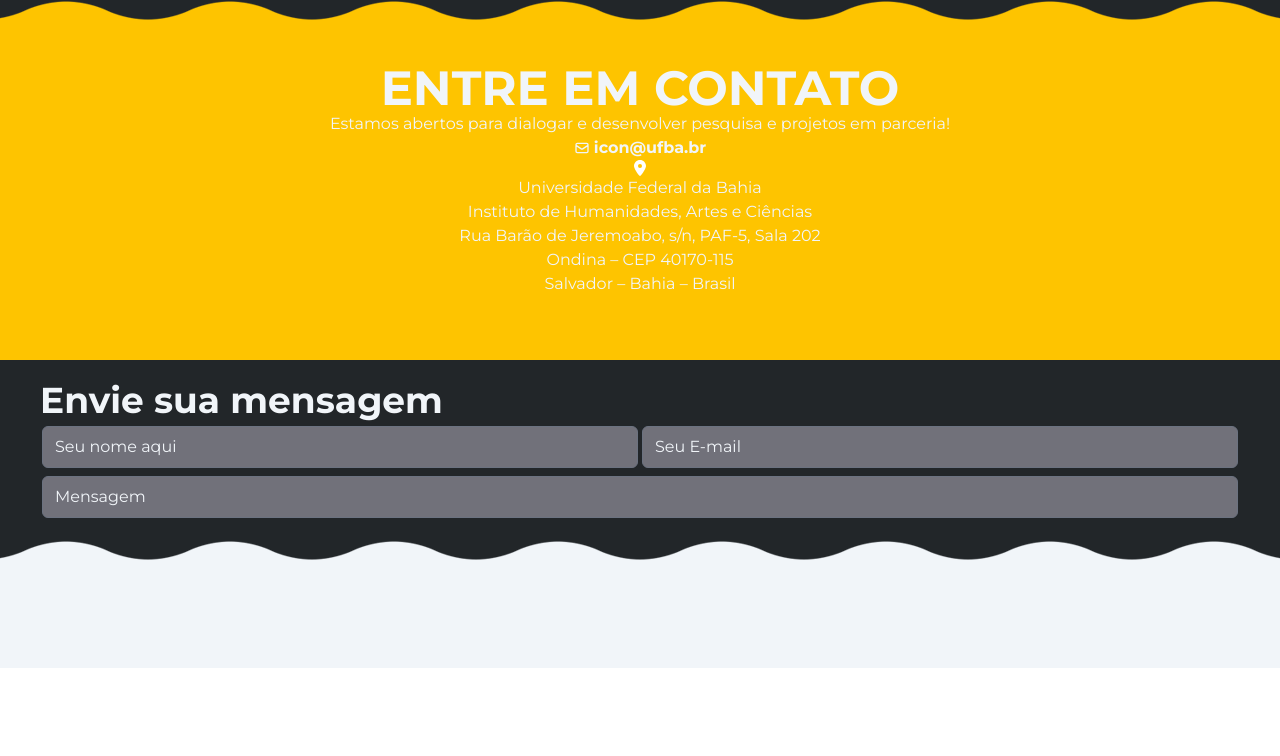
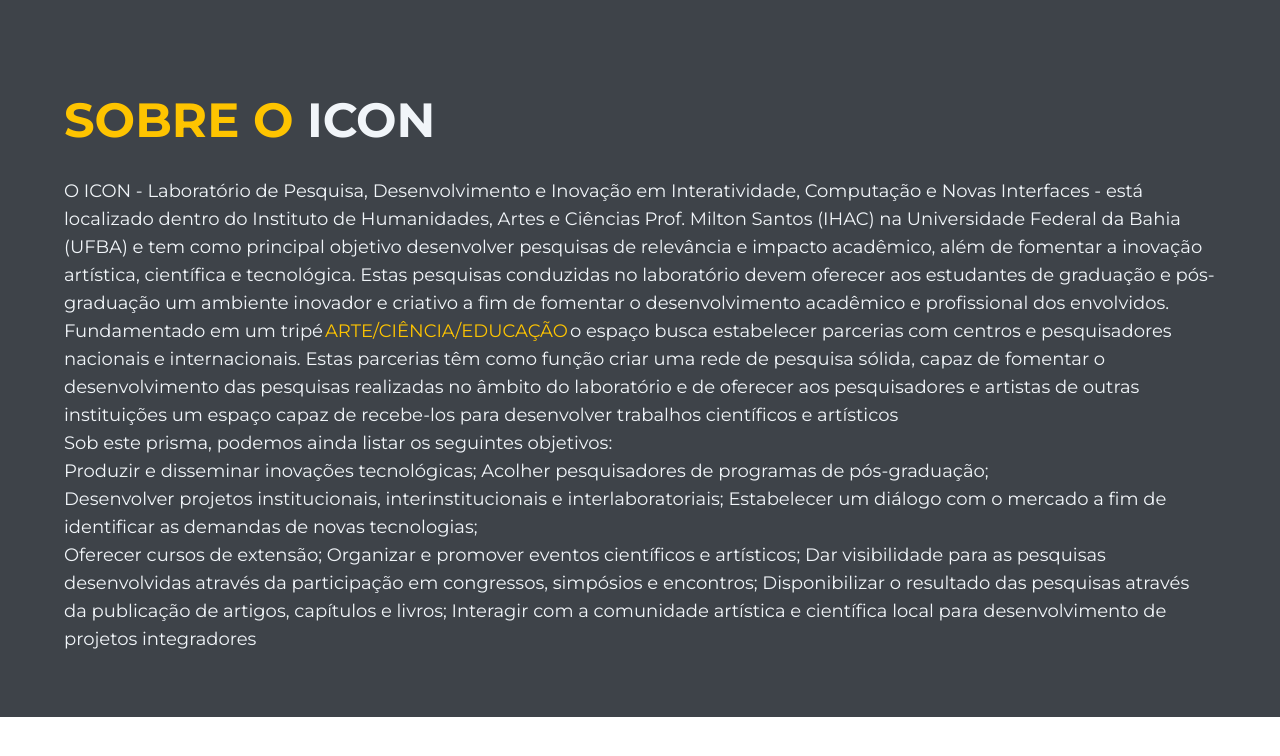
Before and after one commit to brenluz/I.con, a React (Vite) app: page / in a window 1280 px wide. Shown: the top 756 px of the page. Built offline with nearby package versions, Linux system fonts and the light colour scheme.

Commit message:
add: about page

```diff
--- a/src/App.jsx
+++ b/src/App.jsx
@@ -1,11 +1,11 @@
 import { useState } from "react";
-import viteLogo from "/vite.svg";
+import About from "./pages/about-page/index.jsx";
 import "./App.css";
 import Contato from "./pages/contato-page/contato.jsx";
 
 const App = () => {
 	// Para rodar o app Va ao terminal e digite npm run dev
-	return <Contato />;
+	return <About />;
 };
 
 export default App;
--- /dev/null
+++ b/src/pages/about-page/index.jsx
@@ -0,0 +1,44 @@
+
+const About = () => {
+    return (
+        <div className ="bg-[#3E4349] h-full p-16 text-slate-100 text-lg">
+            <div className= "py-8">
+                <span className="text-5xl font-bold ">
+                    <span className="text-main"> SOBRE O </span>
+                    <span className= "text-slate-100">ICON</span>
+                </span>
+            </div>
+            <div>
+                <span>
+                    O ICON - Laboratório de Pesquisa, Desenvolvimento e Inovação em Interatividade, Computação e Novas Interfaces - está localizado dentro do Instituto de Humanidades, Artes e Ciências Prof. Milton Santos (IHAC) na Universidade Federal da Bahia (UFBA) e tem como principal objetivo desenvolver pesquisas de relevância e impacto acadêmico, além de fomentar a inovação artística, científica e tecnológica. Estas pesquisas conduzidas no laboratório devem oferecer aos estudantes de graduação e pós-graduação um ambiente inovador e criativo a fim de fomentar o desenvolvimento acadêmico e profissional dos envolvidos.
+                </span>
+            </div>
+            <div>
+                <span>
+                    Fundamentado em um tripé
+                    <span className="text-main px-0.5">ARTE/CIÊNCIA/EDUCAÇÃO</span>
+                    o espaço busca estabelecer parcerias com centros e pesquisadores nacionais e internacionais. Estas parcerias têm como função criar uma rede de pesquisa sólida, capaz de fomentar o desenvolvimento das pesquisas realizadas no âmbito do laboratório e de oferecer aos pesquisadores e artistas de outras instituições um espaço capaz de recebe-los para desenvolver trabalhos científicos e artísticos
+                </span>
+            </div>
+            <div>
+                <span>
+                    Sob este prisma, podemos ainda listar os seguintes objetivos:
+                </span>
+                <ul>
+                    <li>Produzir e disseminar inovações tecnológicas;
+                    Acolher pesquisadores de programas de pós-graduação;</li>
+                    <li> Desenvolver projetos institucionais, interinstitucionais e interlaboratoriais;
+                    Estabelecer um diálogo com o mercado a fim de identificar as demandas de novas tecnologias;</li>
+
+                    Oferecer cursos de extensão;
+                    Organizar e promover eventos científicos e artísticos;
+                    Dar visibilidade para as pesquisas desenvolvidas através da participação em congressos, simpósios e encontros;
+                    Disponibilizar o resultado das pesquisas através da publicação de artigos, capítulos e livros;
+                    Interagir com a comunidade artística e científica local para desenvolvimento de projetos integradores
+                </ul>
+            </div>
+        </div>
+    );
+}
+
+export default About;
```
